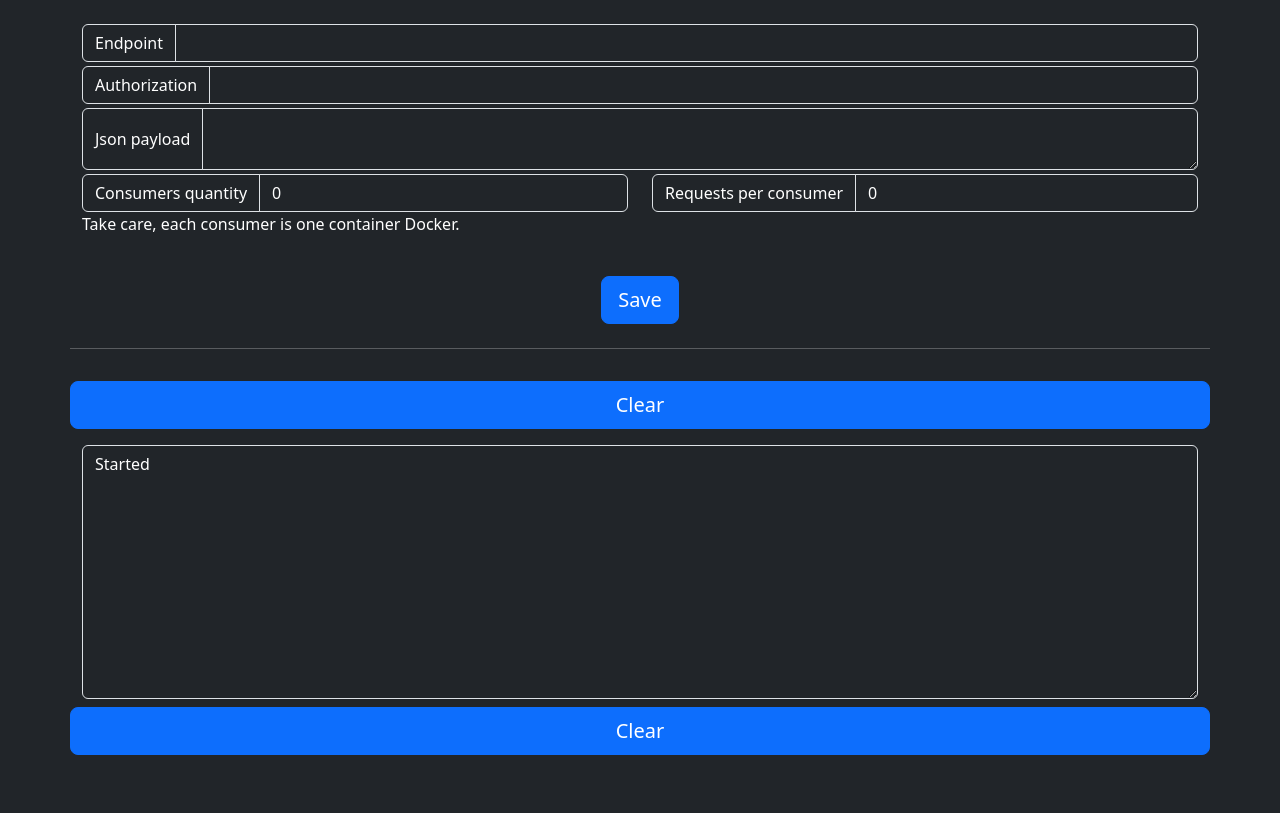
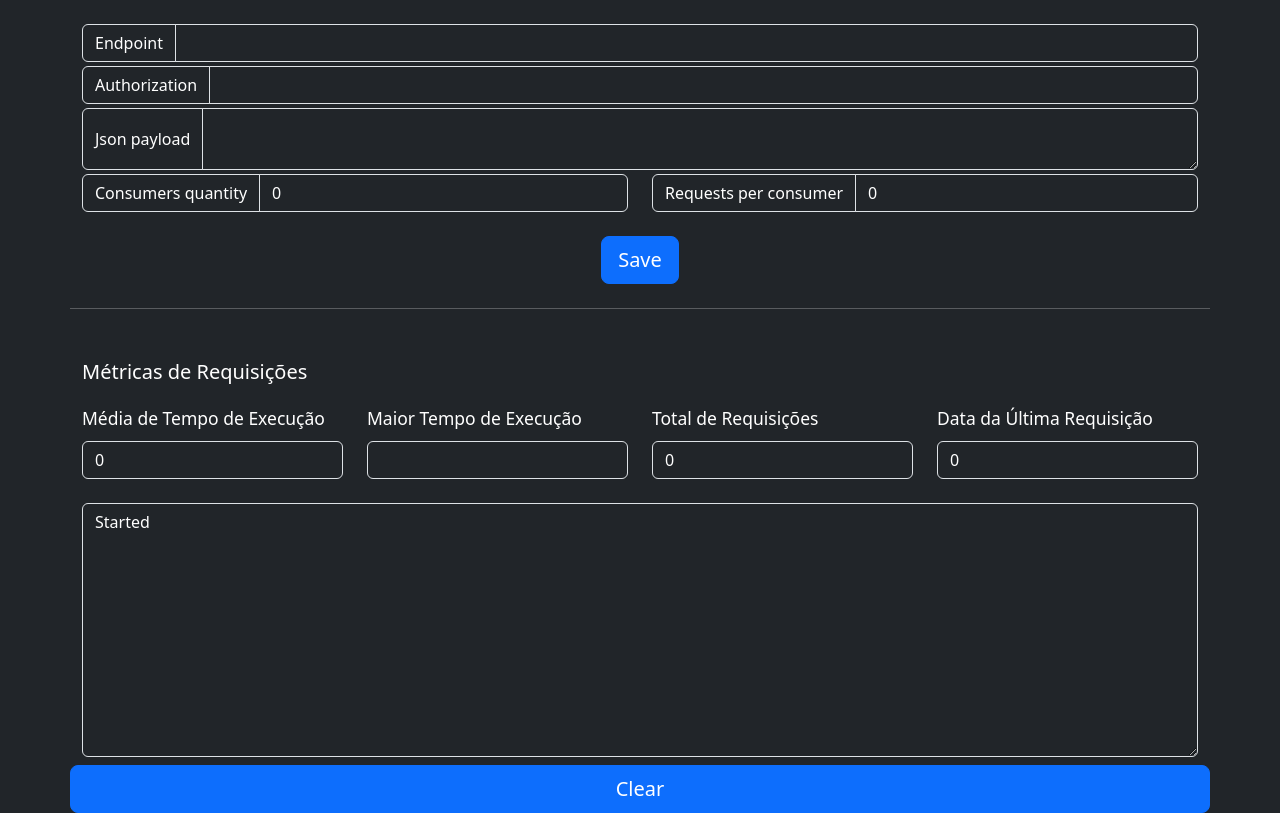
Before and after one commit to Mzed19/detonator, a Python web app: template templates/index.html in a window 1280 px wide. Before the commit the page ends 755 px from the top, so only its background shows below. Run offline with Jinja, Linux system fonts and the light colour scheme; the template is opened without the code that fills it, so the values that code supplies are empty; some libraries are stand-ins or nearby versions.

Commit message:
MVP Completo

```diff
--- a/templates/index.html
+++ b/templates/index.html
@@ -34,8 +34,6 @@
                     <input class="form-control bg-dark text-white" v-model="targetInformations.requestsPerConsumer" type="number">
                 </div>
 
-                <p class="text-white">Take care, each consumer is one container Docker.</p>
-
                 <div class="d-flex justify-content-center mt-4">
                     <button class="btn btn-primary btn-lg" @click="sendInformations()" type="button">Save</button>
                 </div>
@@ -44,19 +42,37 @@
             <div class="row">
                 <hr class="w-100 bg-white text-white my-4">
 
-                <div class="d-flex justify-content-center mt-4" v-if="hasTargetInformations">
+                <div class="d-flex justify-content-center mt-1" v-if="hasTargetInformations">
                     <button class="btn btn-primary btn-lg" @click="detonate()" type="button">Detonate!</button>
                 </div>
             </div>
 
+            <div class="row mt-4 text-white lead">
+                <p>Métricas de Requisições</p>
+                <div class="col-3 mb-2">
+                    <label for="averageExecutionTime" class="form-label"><small>Média de Tempo de Execução</small></label>
+                    <input type="text" id="averageExecutionTime" class="form-control bg-dark text-white" :value="metrics.averageExecutionTime" readonly>
+                </div>
+                <div class="col-3 mb-2">
+                    <label for="maxExecutionTime" class="form-label"><small>Maior Tempo de Execução</small></label>
+                    <input type="text" id="maxExecutionTime" class="form-control bg-dark text-white" :value="metrics.maxExecutionTime" readonly>
+                </div>
+                <div class="col-3 mb-2">
+                    <label for="totalRequests" class="form-label"><small>Total de Requisições</small></label>
+                    <input type="text" id="totalRequests" class="form-control bg-dark text-white" :value="metrics.totalRequests" readonly>
+                </div>
+                <div class="col-3 mb-2">
+                    <label for="dateTime" class="form-label"><small>Data da Última Requisição</small></label>
+                    <input type="text" id="dateTime" class="form-control bg-dark text-white" :value="metrics.dateTime" readonly>
+                </div>
+            </div>
+
             <div class="row">
-                <button class="btn btn-primary btn-lg  mt-2 w-100" @click="response = ''" type="button">Clear</button>
-
                 <div class="mt-3">
                     <textarea class="form-control bg-dark text-white w-100" :value="formattedText" readonly rows="10"></textarea>
                 </div>
 
-                <button class="btn btn-primary btn-lg  mt-2 w-100" @click="response = ''" type="button">Clear</button>
+                <button class="btn btn-primary btn-lg  mt-2 w-100" @click="response = ''; metrics = {}" type="button">Clear</button>
             </div>
 
         </div>
@@ -81,7 +97,12 @@
                 requestsPerConsumer: 0
             },
             hasTargetInformations: false,
-            response: 'Started'
+            response: 'Started',
+            metrics:{
+                averageExecutionTime: 0,
+                dateTime: 0,
+                totalRequests: 0
+            }
         },
         computed: {
             formattedText() {
@@ -91,9 +112,18 @@
         mounted() {
             this.getInformations();
 
-            socket.on('message', (data) => {
-                console.log('Mensagem recebida do servidor:', data);
-                this.response += '\n' + 'Status: '+data.status + '\n'+'Tempo de requisição: '+data.content.requestTime+'\n';
+            socket.on('requests', (requestInformations) => {
+                this.response += '\n' +
+                    'Status: '+requestInformations.status +
+                    '\n'+'Requisição: '+requestInformations.content.requestNumber+
+                    '\n'+'Tempo de requisição: '+requestInformations.content.executionTime+
+                    '\n'+'Data da requisição: '+requestInformations.content.dateTime+
+                    '\n';
+            });
+
+            socket.on('metrics', (metrics) => {
+                this.metrics = metrics;
+                console.log(this.metrics)
             });
         },
 
```
Also changed, not shown: core.py (+40 -13 lines).
